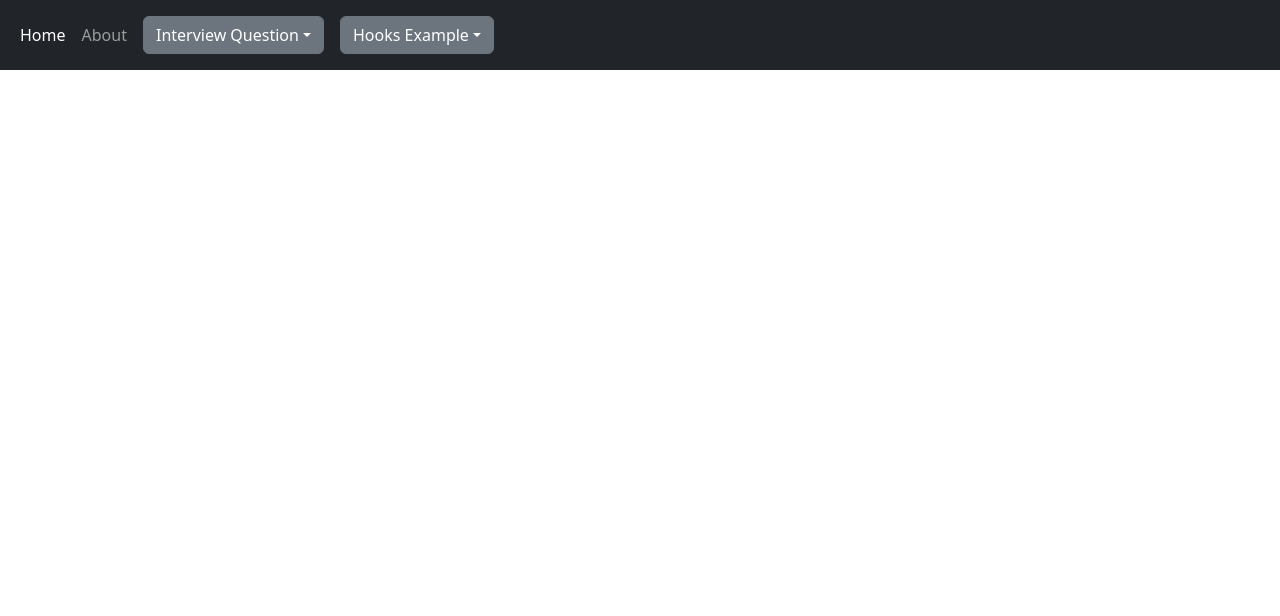
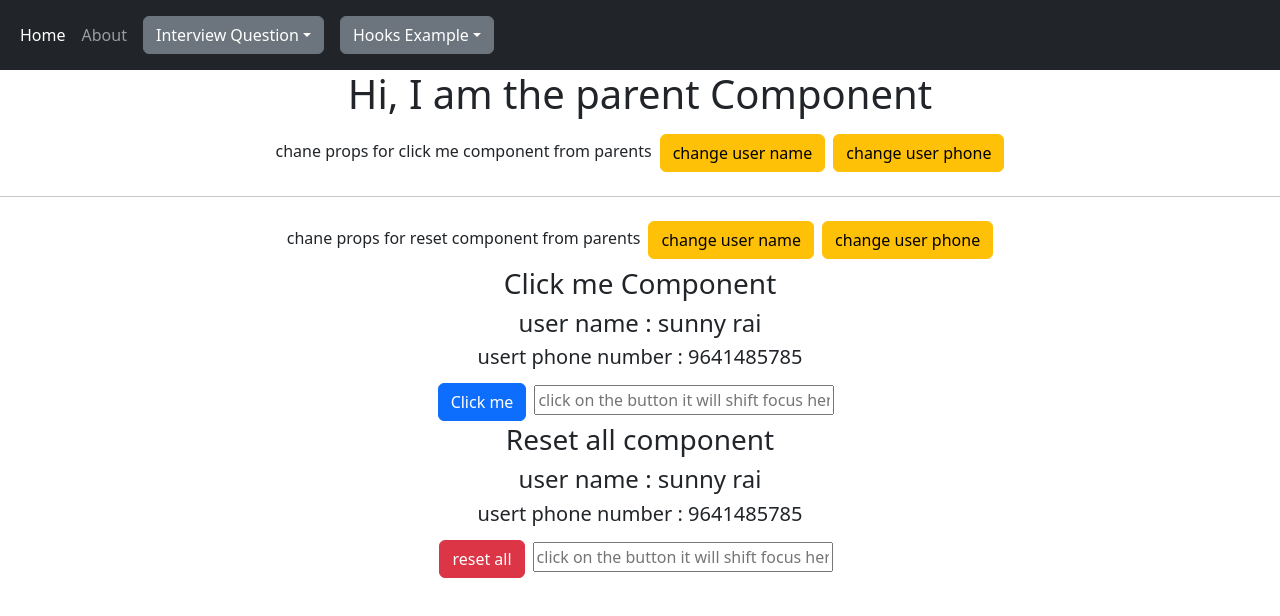
Before and after one commit to sunnyrai31/questionpaper, a React (Create React App) app: page /ForwardRefExample in a window 1280 px wide. Shown: the top 616 px of the page. Built offline with nearby package versions, Linux system fonts and the light colour scheme.

Commit message:
forwardRef in depth

```diff
--- /dev/null
+++ b/src/Hooks/ForwardRefExample.js
@@ -0,0 +1,202 @@
+// Here , i am going to show you, how to use forward ref.
+/**
+ * problem statement
+ * have a parent and a child (maybe multiple child).
+ * have a input in the child and on change of child. emit a callback.
+ * handle the callback in parent, now change the color or any dom update in the child from the parent.
+ *
+ *
+ * this is where forwardRef, is going to come.
+ * why forward ref. because i want to to the DOM manipulation in the child from the parent.
+ * otherwise callback was enough.
+ *
+ *
+ * lets implement this.
+ */
+
+import {
+  Fragment,
+  forwardRef,
+  useRef,
+  useState,
+  useImperativeHandle,
+  useEffect,
+} from "react";
+
+export const ParentComponent = () => {
+  const clickBtnChildRef = useRef(null);
+  const resetBtnChildRef = useRef(null);
+
+  const handleChildComponentBtnClickCB = () => {
+    if (clickBtnChildRef.current) {
+      clickBtnChildRef.current.className = "btn btn-warning";
+      clickBtnChildRef.current.focusOnInputFn();
+    }
+    if (resetBtnChildRef.current) {
+      resetBtnChildRef.current.className = "btn btn-danger";
+    }
+  };
+
+  const handleChildComponentResetCB = () => {
+    if (resetBtnChildRef.current) {
+      resetBtnChildRef.current.className = "btn btn-success";
+      resetBtnChildRef.current.focusOnInputFn();
+    }
+    if (clickBtnChildRef.current) {
+      clickBtnChildRef.current.className = "btn btn-primary";
+    }
+  };
+  const handleCB = (reason) => {
+    if (reason === "1") handleChildComponentBtnClickCB();
+    else handleChildComponentResetCB();
+  };
+  const changeUserNameClickComponent = () => {
+    if (clickBtnChildRef.current) {
+      clickBtnChildRef.current.setUserName("sunny rai updated!");
+    }
+  };
+  const changeUserPhoneClickComponent = () => {
+    if (clickBtnChildRef.current) {
+      clickBtnChildRef.current.setUserPhone(" number updated!");
+    }
+  };
+
+  const changeUserNameResetComponent = () => {
+    if (resetBtnChildRef.current) {
+      resetBtnChildRef.current.setUserName(
+        "sunny rai updated reseet component!"
+      );
+    }
+  };
+  const changeUserPhoneResetComponent = () => {
+    if (resetBtnChildRef.current) {
+      resetBtnChildRef.current.setUserPhone(" number updated reset component!");
+    }
+  };
+
+  return (
+    <Fragment>
+      <h1> Hi, I am the parent Component</h1>
+      <div>
+        <label> chane props for click me component from parents</label>
+        <button
+          onClick={changeUserNameClickComponent}
+          className="btn btn-warning m-2 "
+        >
+          change user name
+        </button>
+        <button
+          onClick={changeUserPhoneClickComponent}
+          className="btn btn-warning"
+        >
+          change user phone
+        </button>
+        <hr />
+        <label> chane props for reset component from parents</label>
+        <button
+          onClick={changeUserNameResetComponent}
+          className="btn btn-warning m-2 "
+        >
+          change user name
+        </button>
+        <button
+          onClick={changeUserPhoneResetComponent}
+          className="btn btn-warning"
+        >
+          change user phone
+        </button>
+      </div>
+
+      <ChildComponent
+        ref={clickBtnChildRef}
+        btnClass="btn btn-primary"
+        from="1"
+        childComponentBtnClickCb={handleCB}
+        title="Click me Component"
+        btnText="Click me"
+      >
+        click me
+      </ChildComponent>
+      <ChildComponent
+        ref={resetBtnChildRef}
+        btnClass="btn btn-danger"
+        from="2"
+        childComponentBtnClickCb={handleCB}
+        title="Reset all component"
+        btnText="reset all"
+      >
+        reset
+      </ChildComponent>
+    </Fragment>
+  );
+};
+
+export const ChildComponent = forwardRef((props, ref) => {
+  const [userName, setUserName] = useState("sunny rai");
+  const [userPhone, setUserPhone] = useState("9641485785");
+  useEffect(() => {}, [ref, userName, userPhone]);
+
+  const handleButtonClick = () => {
+    props.childComponentBtnClickCb(props.from);
+  };
+  const changeUserNameCbFn = () => {
+    return [userName, setUserName];
+  };
+  const changeUserPhoneCbFn = () => {
+    return [userPhone, setUserPhone];
+  };
+  const _inputRef = useRef(null);
+  const focusOnInputFn = () => {
+    if (_inputRef.current) {
+      _inputRef.current.focus();
+    }
+  };
+
+  //here we are mentioning what we need to expose it to parent.
+  useImperativeHandle(ref, () => ({
+    handleButtonClick,
+    changeUserNameCbFn,
+    changeUserPhoneCbFn,
+    userName,
+    setUserName,
+    userPhone,
+    setUserPhone,
+    focusOnInputFn,
+  }));
+
+  return (
+    <Fragment>
+      <h3> {props.title}</h3>
+      <h4>user name : {userName}</h4>
+      <h5>usert phone number : {userPhone}</h5>
+      <button
+        onClick={handleButtonClick}
+        ref={ref}
+        className={props.btnClass}
+        key="primary-btn"
+        id="primary-btn"
+        title="click me will not work at this point of time because of useImperativeHandle might be causing issue.
+        \n so please avoid it. to make this work you need to remove the above functionality which changes the state of child, which is expose by useImperativeHandle."
+      >
+        {props.btnText}
+      </button>
+      <input
+        type="text"
+        value=""
+        style={{ width: "300px" }}
+        className="input-text m-2"
+        placeholder="click on the button it will shift focus here"
+      />
+    </Fragment>
+  );
+});
+
+const ForwardRefExample = () => {
+  return (
+    <Fragment>
+      <ParentComponent></ParentComponent>
+    </Fragment>
+  );
+};
+
+export default ForwardRefExample;
--- a/src/Hooks/HooksDropdown.js
+++ b/src/Hooks/HooksDropdown.js
@@ -12,6 +12,7 @@ const HooksDropdown = () => {
     { text: "use Ref on button/Input", to: "/hooksUseRef", title: "" },
     { text: "use Memo example", to: "/hooksUseMemo", title: "" },
     { text: "Context API example", to: "/hooksContext", title: "" },
+    { text: "ForwardRefExample example", to: "/ForwardRefExample", title: "" },
   ];
   return (
     <Fragment>
--- a/src/Hooks/index.js
+++ b/src/Hooks/index.js
@@ -5,3 +5,4 @@ export { default as HooksDropdown } from "./HooksDropdown";
 export { default as UseRefHook } from "./UseRefHook";
 export { default as UseMemoHook } from "./UseMemoHook";
 export { default as CreateContextParent } from "./CreateContextParent";
+export { default as ForwardRefExample } from "./ForwardRefExample";
--- a/src/Routing.js
+++ b/src/Routing.js
@@ -19,6 +19,7 @@ import {
   UseRefHook,
   UseMemoHook,
   CreateContextParent,
+  ForwardRefExample,
 } from "./Hooks";
 import { Route, Routes } from "react-router-dom";
 
@@ -42,6 +43,7 @@ const Routing = () => {
     { path: "/hooksUseRef", componentName: UseRefHook },
     { path: "/hooksUseMemo", componentName: UseMemoHook },
     { path: "/hooksContext", componentName: CreateContextParent },
+    { path: "/ForwardRefExample", componentName: ForwardRefExample },
   ];
   return (
     <Fragment>
```
